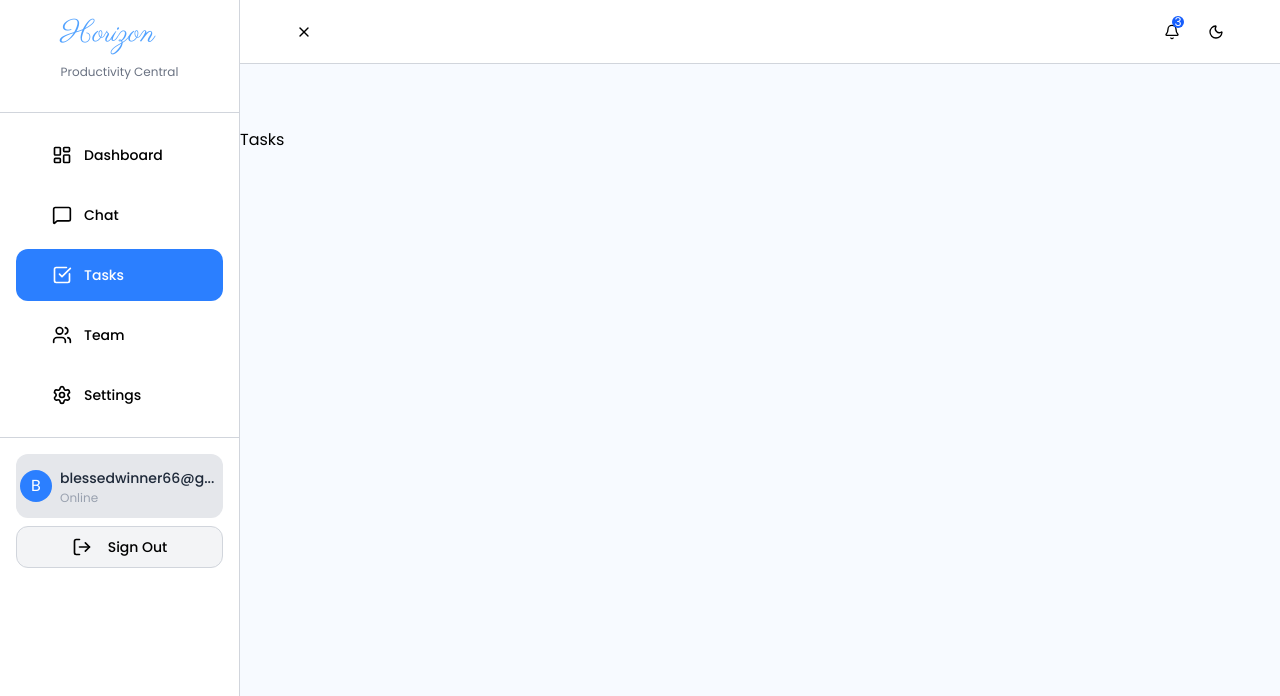
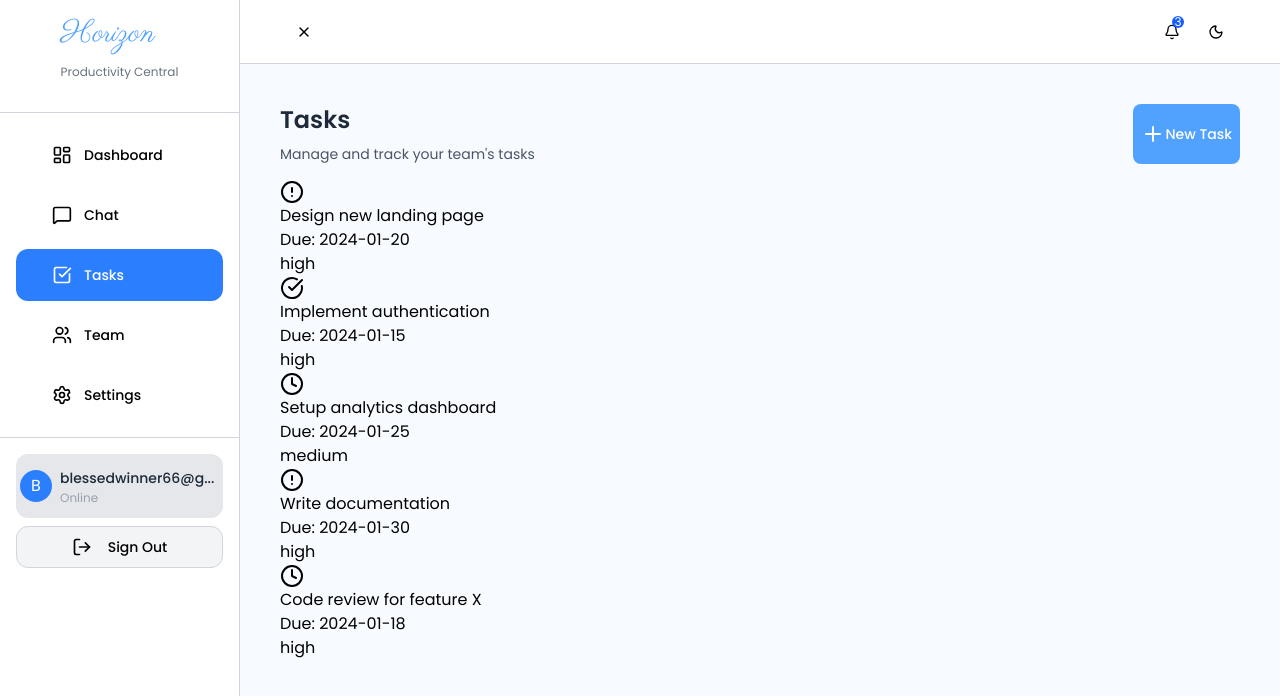
Before and after one commit to blessed-winner/Horizon, a React app in the folder frontend/: page /admin/tasks in a window 1280 px wide. Shown: the top 696 px of the page. Built offline with nearby package versions, Linux system fonts and the light colour scheme; the HTML template or start-up script is replaced by a standard one.

Commit message:
Unstyled tasks page

```diff
--- a/frontend/src/assets/assets.ts
+++ b/frontend/src/assets/assets.ts
@@ -148,3 +148,20 @@ export const messages:Message[] = [
   { sender:"Mike", content:"This is amazing! love the realtime features" },
   { sender:"You", content:"Can't wait to start collaborating here" }
 ]
+
+type Priority = "high" | "medium" |"low"
+type Status = "Pending" | "Completed" | "In Progress"
+type Task = {
+  title:string,
+  priority:Priority,
+  dueDate:string,
+  status:Status
+}
+
+export const tasks:Task[] = [
+  { title:"Design new landing page", priority:"high", dueDate:"2024-01-20", status:"In Progress" },
+  { title:"Implement authentication", priority:"high", dueDate:"2024-01-15", status:"Completed" },
+  { title:"Setup analytics dashboard", priority:"medium", dueDate:"2024-01-25", status:"Pending" },
+  { title:"Write documentation", priority:"high", dueDate:"2024-01-30", status:"In Progress" },
+  { title:"Code review for feature X", priority:"high", dueDate:"2024-01-18", status:"Pending" }
+]
--- a/frontend/src/pages/Tasks.tsx
+++ b/frontend/src/pages/Tasks.tsx
@@ -1,6 +1,40 @@
+import { CheckCircle, CircleAlert, Clock, PlusIcon } from "lucide-react"
+import { tasks } from "../assets/assets"
+
 const Tasks = () => {
   return (
-    <div className="flex-1 relative top-16">Tasks</div>
+    <div className="flex-1 p-6 md:p-10">
+      <div className="space-y-4">
+        <div className="flex justify-between">
+          <div className="space-y-2">
+            <h1 className="text-2xl font-semibold text-gray-800">Tasks</h1>
+            <p className="text-gray-600 text-sm">Manage and track your team's tasks</p>
+          </div>
+          <button className="flex items-center text-white px-2 rounded-lg bg-blue-400">
+            <PlusIcon/>
+            <span className="font-medium text-sm">New Task</span>
+          </button>
+        </div>
+        <div>
+          { tasks.map((task,idx)=>(
+              <div key={idx}>
+                <div>
+                  { task.status === 'Pending' && <Clock/> }
+                  { task.status === 'In Progress' && <CircleAlert/> }
+                  { task.status === 'Completed' && <CheckCircle/> }
+                  <div>
+                    <h3>{task.title}</h3>
+                    <p>Due: {task.dueDate}</p>
+                  </div>
+                </div>
+                <span>
+                  {task.priority}
+                </span>
+              </div>
+          )) }
+        </div>
+      </div>
+    </div>
   )
 }
 
```
